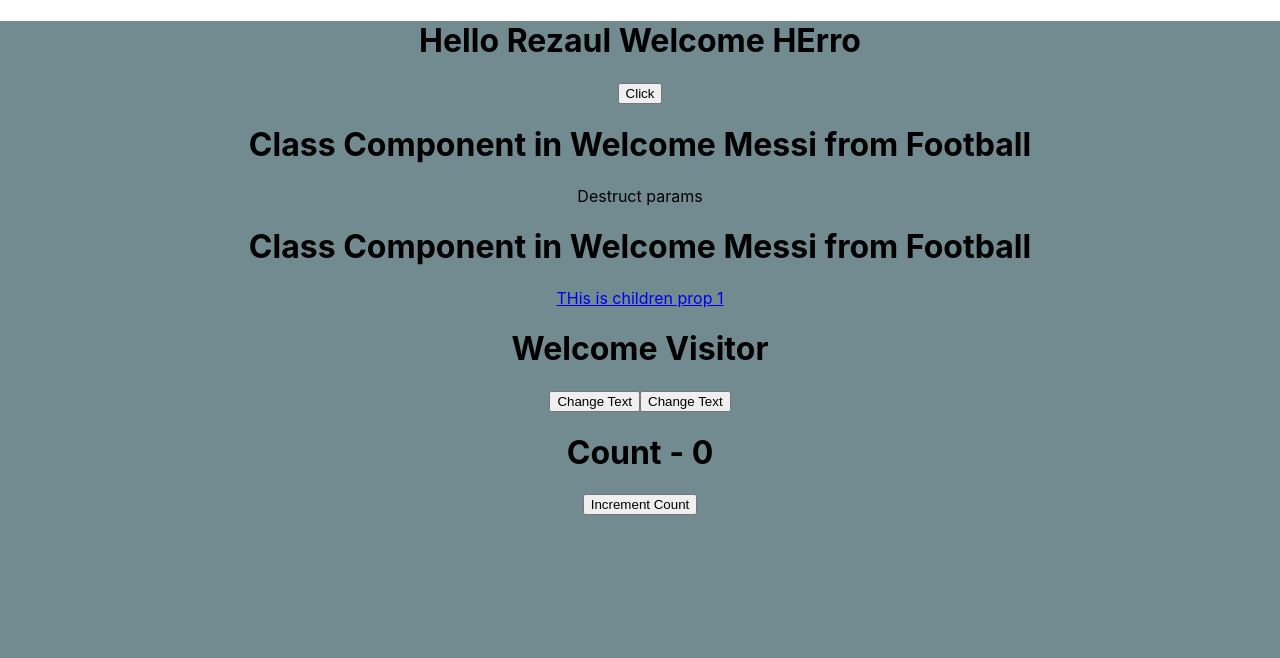
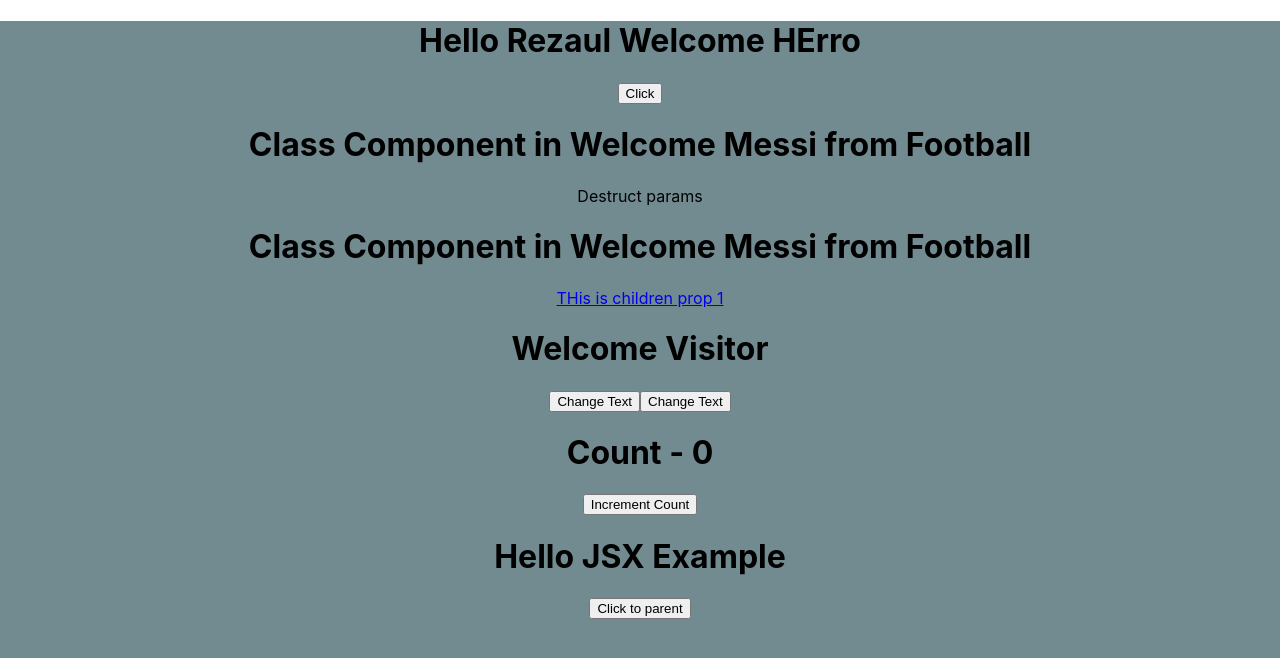
Before and after one commit to RezaulAlamOni/inventory-react, a React (Create React App) app: page / in a window 1280 px wide. Shown: the top 658 px of the page. Built offline with nearby package versions, Linux system fonts and the light colour scheme.

Commit message:
event call from parant and pass value

```diff
--- a/src/components/Counter.js
+++ b/src/components/Counter.js
@@ -1,10 +1,12 @@
 import React, {Component} from 'react';
+import Hello from "./Hello";
 
 class Counter extends Component {
     constructor(props) {
         super(props);
         this.state = {
-            count: 0
+            count: 0,
+            message : 'Parent'
         }
     }
 
@@ -31,11 +33,16 @@ class Counter extends Component {
         this.increment()
     }
 
+    greetParent(data){
+        alert(`This ${this.state.message} from ${data}`)
+    }
+
     render() {
         return (
             <div>
                 <h1>Count - {this.state.count} </h1>
                 <button onClick={() => this.incrementFive()}>Increment Count</button>
+                <Hello clickToParent={this.greetParent.bind(this)}/>
             </div>
         )
     }
--- a/src/components/Hello.js
+++ b/src/components/Hello.js
@@ -1,10 +1,12 @@
 import React from "react";
 
-const Hello = () =>{
+const Hello = (props) =>{
     return (
         // JSX use in component
       <div>
           <h1>Hello JSX Example</h1>
+
+          <button onClick={() =>props.clickToParent('1111')}>Click to parent</button>
       </div>
     );
     // without JSX
--- a/src/components/Message.js
+++ b/src/components/Message.js
@@ -5,8 +5,11 @@ class Message extends Component {
         super();
         this.state = {
             message: "Welcome Visitor"
+        }
 
-        }
+        //bind this key
+        // this.changeLog = this.changeLog.bind(this)
+
     }
 
     changeMessage(){
@@ -15,6 +18,7 @@ class Message extends Component {
         })
     }
     changeLog(){
+        console.log(this)
         console.log('class event handle')
     }
 
@@ -24,7 +28,7 @@ class Message extends Component {
                 <h1>{this.state.message} </h1>
                 {/*{this.props.children}*/}
                 <button onClick={() => this.changeMessage()}>Change Text</button>
-                <button onClick={this.changeLog}>Change Text</button>
+                <button onClick={this.changeLog.bind(this)}>Change Text</button>
             </div>
         )
     }
```
